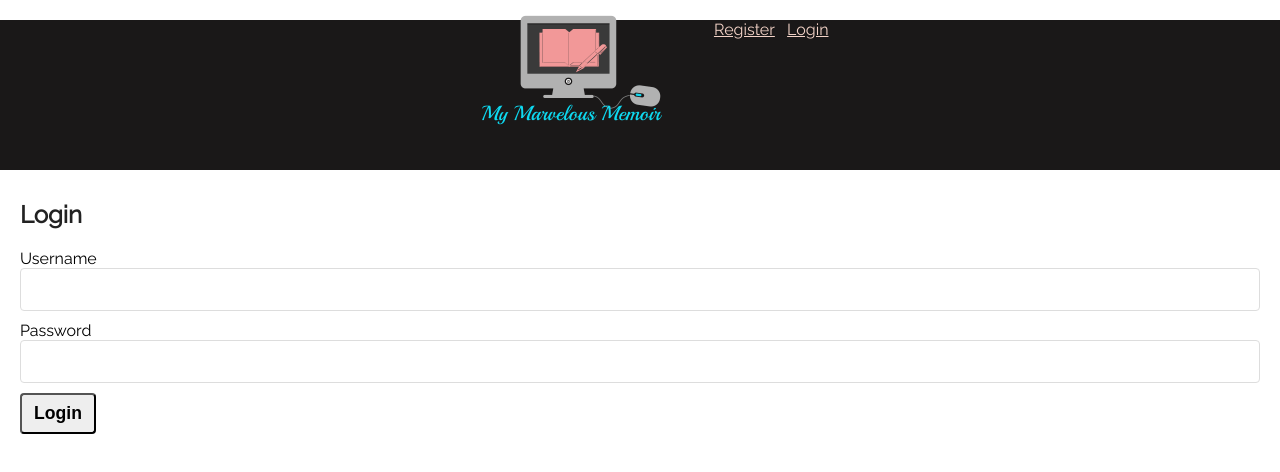
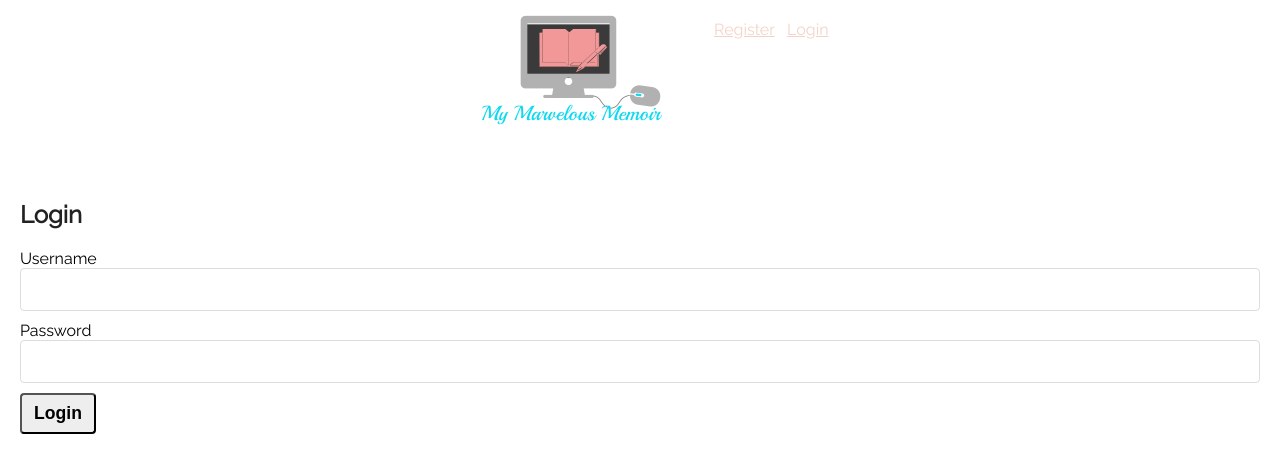
Before and after one commit to RupiR/My_Marvelous_Memoir-client, a React (Create React App) app: page /login in a window 1280 px wide. Shown: the top 472 px of the page. Built offline with nearby package versions, Linux system fonts and the light colour scheme.

Commit message:
updated styling

```diff
--- a/src/components/App/App.css
+++ b/src/components/App/App.css
@@ -3,13 +3,14 @@
   padding-top: 20px;
   padding-bottom: 20px;
   margin: 0 auto;
+  background-color: white;
 }
 
 .App__header {
   padding-left: 20px;
   padding-right: 20px;
   height: 150px;
-  background-color: #1a1818;
+  background-color: white;
   justify-content: center;
   align-items: center;
 }
--- a/src/routes/PostListPage/PostListPage.js
+++ b/src/routes/PostListPage/PostListPage.js
@@ -24,7 +24,7 @@ export default class PostListPage extends Component {
     const { error } = this.context;
     return (
       <Section list className="PostListPage">
-        <Link to="/addpost">Add New Post</Link>
+        <button style={{ textDecoration: 'none', color: 'black' }}><Link to="/addpost">Add New Post</Link></button>
         {error ? (
           <p className="red">There was an error, try again</p>
         ) : (
```
